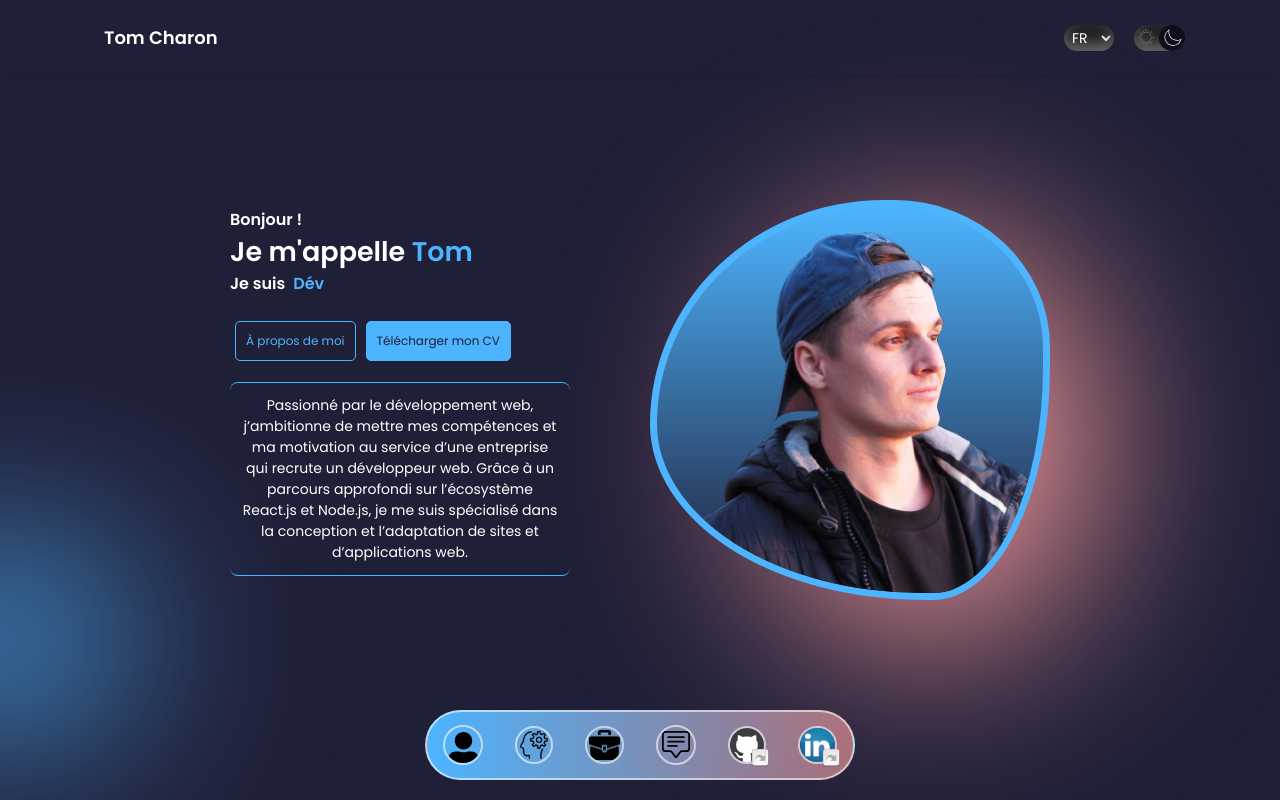
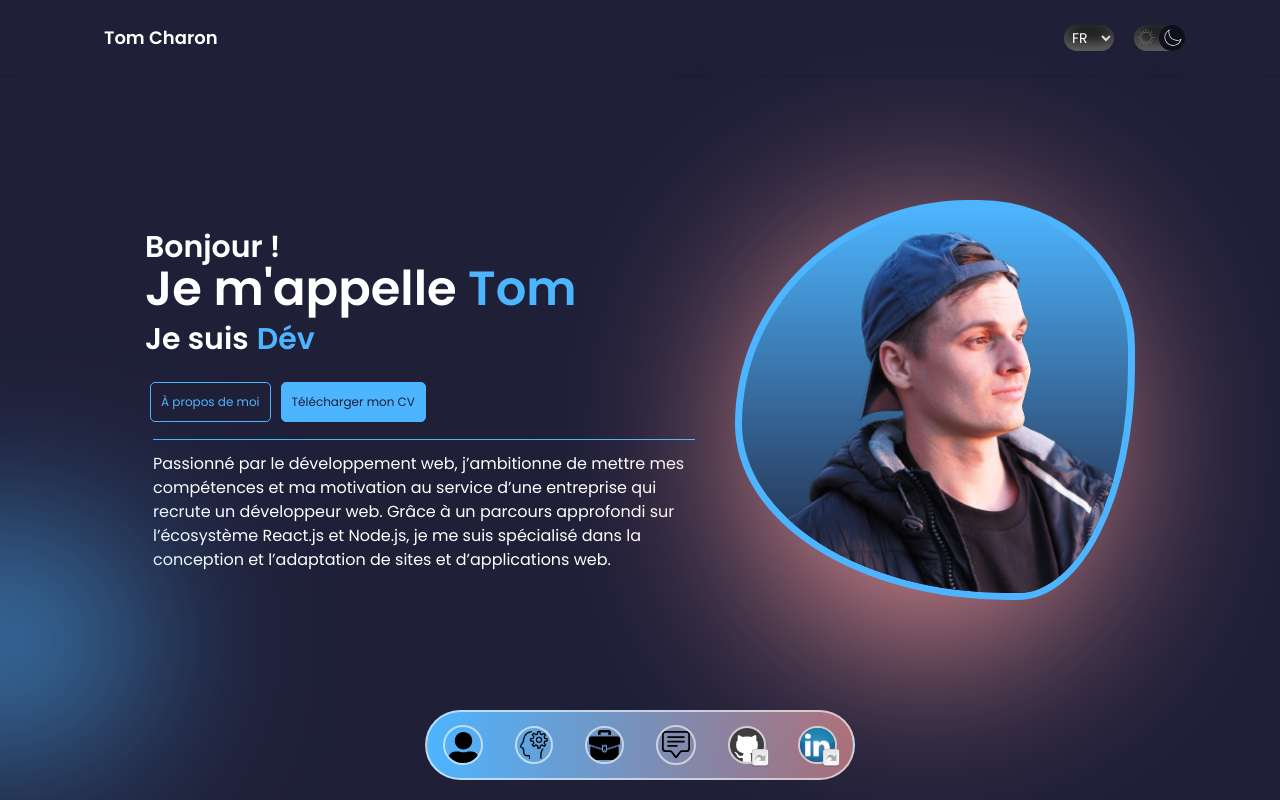
Before and after one commit to CharonTom/tom-website, a React (Vite) app: page / in a window 1280 px wide. Both pictures are taken after a click on the button "À propos de moi". Shown: the top 800 px of the page. Built offline with nearby package versions, Linux system fonts and the light colour scheme.

Commit message:
first commit for the hero branch

```diff
--- a/src/components/Hero.tsx
+++ b/src/components/Hero.tsx
@@ -33,20 +33,21 @@ function Hero() {
         className="blur-[100px] bg-tertiary rounded-full absolute top-[30%] right-[15%] w-[25%] h-[50%]"
       ></div>
 
-      <div className="container mx-auto">
-        <div className="flex flex-col lg:flex-row lg:items-center lg:justify-center gap-x-20 gap-y-5">
+      <div className="mx-auto container">
+        <div className="flex flex-col lg:flex-row justify-center items-center gap-10">
           <motion.div
             initial={{ opacity: 0, x: -60 }}
             animate={{ opacity: 1, x: 0 }}
             transition={{ delay: 0.4, duration: 0.7 }}
+            className="lg:w-[550px] w-[400px]"
           >
             {/* text hi */}
 
-            <div className="text-center lg:text-left mb-5 relative">
+            <div className="text-center lg:text-3xl lg:text-left mb-5 relative">
               <p className="font-semibold">
                 {translate[language as keyof typeof translate].Hi}
               </p>
-              <h1>
+              <h1 className="lg:text-5xl mb-2">
                 {translate[language as keyof typeof translate].MyName}
                 <span className="text-primary">Tom</span>
               </h1>
@@ -109,25 +110,25 @@ function Hero() {
               }
               className="transition-all duration-700 ease-in-out overflow-hidden"
             >
-              <p
-                className="text-[14px] text-center p-3 w-[340px] border-t-[1px] border-b-[1px]
-            border-primary rounded-lg mx-auto lg:mx-0 m-4"
-              >
+              <div className="text-sm lg:text-base text-center lg:text-left pt-3 mt-3 ml-2 border-t-[1px] border-primary">
                 {translate[language as keyof typeof translate].speech}
-              </p>
+              </div>
             </div>
           </motion.div>
+
           <motion.div
             initial={{ opacity: 0, x: 60 }}
             animate={{ opacity: 1, x: 0 }}
             transition={{ delay: 0.4, duration: 0.7 }}
-            className="box overflow-hidden h-[300px] lg:h-[400px] w-[300px] lg:w-[400px] flex justify-center items-end mx-auto lg:mx-0 z-10"
+            className="z-10"
           >
-            <img
-              className="object-cover w-full h-full"
-              src={Me}
-              alt="tom charon"
-            />
+            <div className="box overflow-hidden h-[300px] lg:h-[400px] w-[300px] lg:w-[400px] ">
+              <img
+                className="object-cover w-full h-full"
+                src={Me}
+                alt="tom charon"
+              />
+            </div>
           </motion.div>
         </div>
       </div>
```
